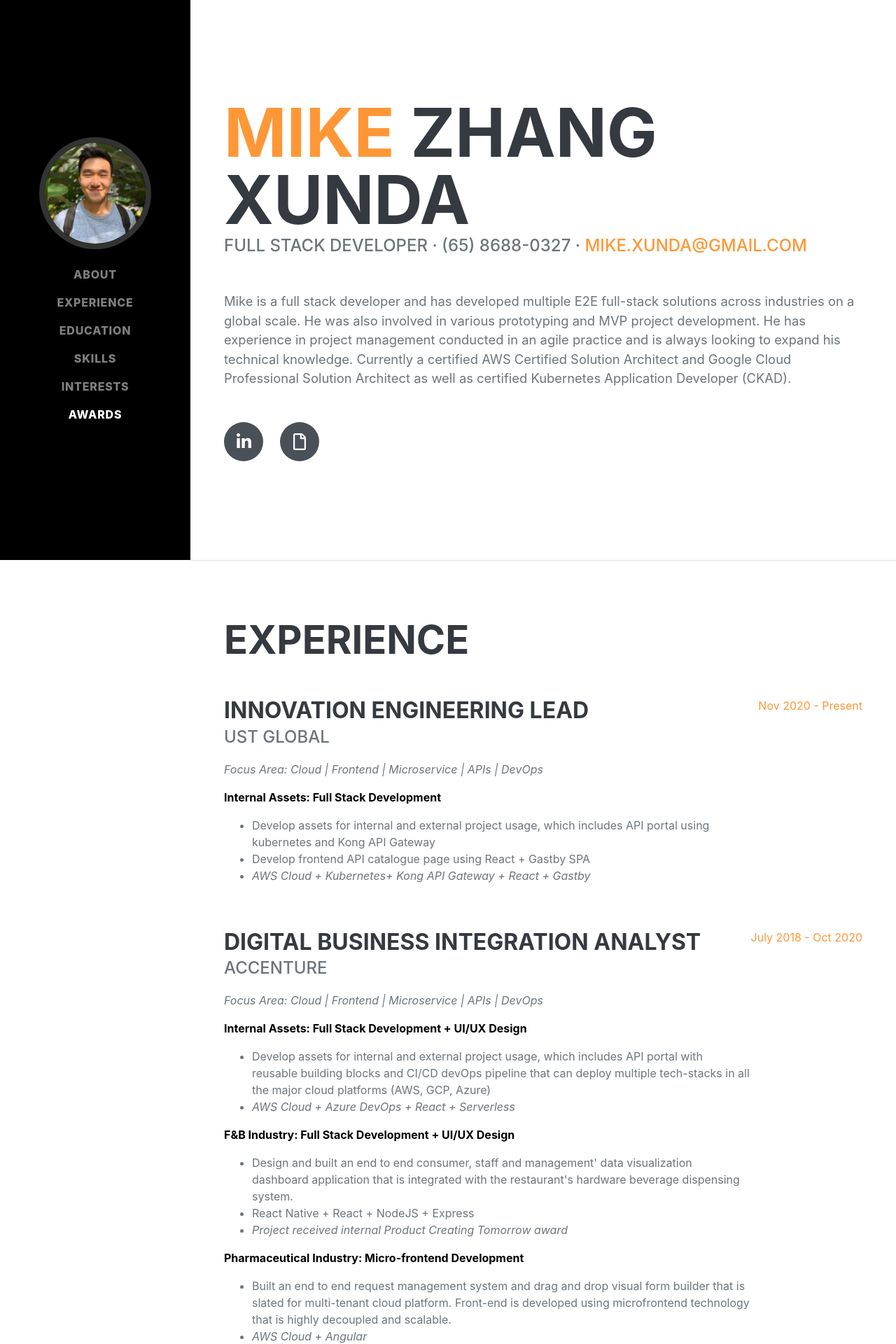
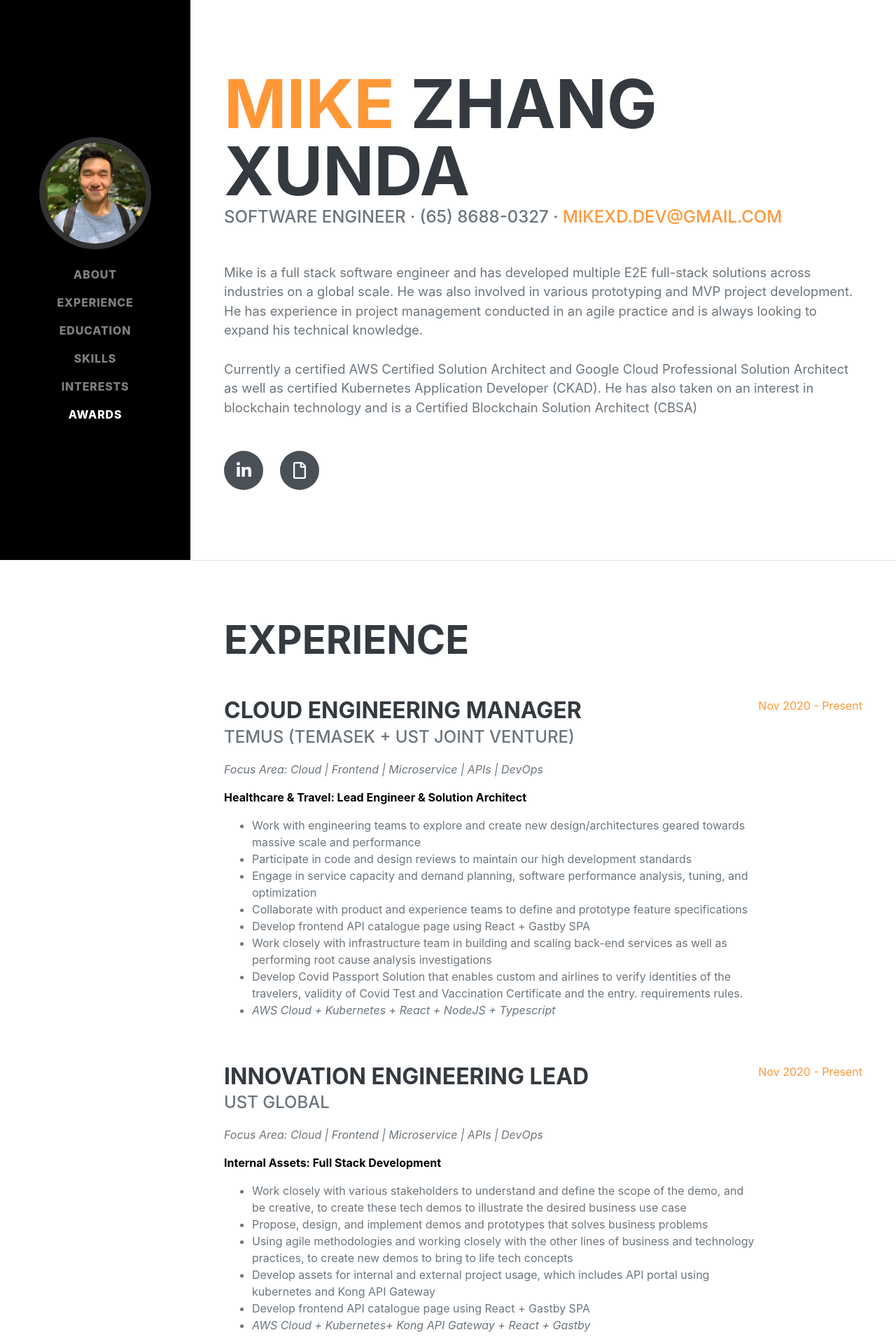
Before and after one commit to mikexd91/mikexd91.github.io, a Vue app: page / in a window 1280 px wide. Shown: the top 1920 px of the page at 70% size. Built offline with nearby package versions, Linux system fonts and the light colour scheme; a web font is replaced by a local one.

Commit message:
update temus job

```diff
--- a/src/App.vue
+++ b/src/App.vue
@@ -1,3 +1,7 @@
+/* eslint-disable max-len */
+/* eslint-disable consistent-return */
+/* eslint-disable consistent-return */
+/* eslint-disable consistent-return */
 <template>
   <div class="main-wrapper">
     <!-- Navigation-->
@@ -65,18 +69,13 @@
             Zhang Xunda
           </h1>
           <div class="subheading mb-5">
-            Full Stack Developer · (65) 8688-0327 ·
-            <a href="mailto:mike.xunda@gmail.com">mike.xunda@gmail.com</a>
+            Software Engineer · (65) 8688-0327 ·
+            <a href="mailto:mike.xunda@gmail.com">mikexd.dev@gmail.com</a>
           </div>
           <p class="lead mb-5">
-            Mike is a full stack developer and has developed multiple E2E
-            full-stack solutions across industries on a global scale. He was
-            also involved in various prototyping and MVP project development. He
-            has experience in project management conducted in an agile practice
-            and is always looking to expand his technical knowledge. Currently a
-            certified AWS Certified Solution Architect and Google Cloud
-            Professional Solution Architect as well as certified Kubernetes
-            Application Developer (CKAD).
+            Mike is a full stack software engineer and has developed multiple E2E full-stack solutions across industries on a global scale. He was also involved in various prototyping and MVP project development. He has experience in project management conducted in an agile practice and is always looking to expand his technical knowledge.
+            <br/> <br/>
+            Currently a certified AWS Certified Solution Architect and Google Cloud Professional Solution Architect as well as certified Kubernetes Application Developer (CKAD). He has also taken on an interest in blockchain technology and is a Certified Blockchain Solution Architect (CBSA)
           </p>
           <div class="social-icons">
             <a
@@ -105,6 +104,49 @@
             class="d-flex flex-column flex-md-row justify-content-between mb-5"
           >
             <div class="flex-grow-1">
+              <h3 class="mb-0">Cloud Engineering Manager</h3>
+              <div class="subheading mb-3">Temus (Temasek + UST Joint Venture)</div>
+              <p style=" font-style: italic;">
+                Focus Area: Cloud | Frontend | Microservice | APIs | DevOps
+              </p>
+              <p style=" font-weight: bold; color:black; ">
+                Healthcare & Travel: Lead Engineer & Solution Architect
+              </p>
+              <ul>
+                <li>
+                  Work with engineering teams to explore and create new design/architectures geared towards massive scale and performance
+                </li>
+                <li>
+                  Participate in code and design reviews to maintain our high development standards
+                </li>
+                <li>
+                  Engage in service capacity and demand planning, software performance analysis, tuning, and optimization
+                </li>
+                <li>
+                  Collaborate with product and experience teams to define and prototype feature specifications
+                </li>
+                <li>
+                  Develop frontend API catalogue page using React + Gastby SPA
+                </li>
+                <li>
+                  Work closely with infrastructure team in building and scaling back-end services as well as performing root cause analysis investigations
+                </li>
+                <li>
+                  Develop Covid Passport Solution that enables custom and airlines to verify identities of the travelers, validity of Covid Test and Vaccination Certificate and the entry. requirements rules.
+                </li>
+                <li style=" font-style: italic;">
+                  AWS Cloud + Kubernetes + React + NodeJS + Typescript
+                </li>
+              </ul>
+            </div>
+            <div class="flex-shrink-0">
+              <span class="text-primary">Nov 2020 - Present</span>
+            </div>
+          </div>
+          <div
+            class="d-flex flex-column flex-md-row justify-content-between mb-5"
+          >
+            <div class="flex-grow-1">
               <h3 class="mb-0">Innovation Engineering Lead</h3>
               <div class="subheading mb-3">UST Global</div>
               <p style=" font-style: italic;">
@@ -114,6 +156,15 @@
                 Internal Assets: Full Stack Development
               </p>
               <ul>
+                <li>
+                  Work closely with various stakeholders to understand and define the scope of the demo, and be creative, to create these tech demos to illustrate the desired business use case
+                </li>
+                <li>
+                  Propose, design, and implement demos and prototypes that solves business problems
+                </li>
+                <li>
+                  Using agile methodologies and working closely with the other lines of business and technology practices, to create new demos to bring to life tech concepts
+                  </li>
                 <li>
                   Develop assets for internal and external project usage, which
                   includes API portal using kubernetes and Kong API Gateway
@@ -375,6 +426,12 @@
               </span>
               Kubernetes Application Developer Certification
             </li>
+           <li>
+              <span class="fa-li">
+                <i class="fas fa-trophy text-warning"></i>
+              </span>
+              Certified Blockchain Solution Architect
+            </li>
           </ul>
         </div>
       </section>
@@ -383,37 +440,41 @@
 </template>
 
 <script>
-require("font-awesome/css/font-awesome.css");
+require('font-awesome/css/font-awesome.css');
+
 export default {
   data() {
     return {
-      title: "My portfolio"
+      title: 'My portfolio',
     };
   },
   mounted() {
     const $ = this.jquery;
     this.$nextTick(() => {
       // our custom jQuery code goes here
-      "use strict"; // Start of use strict
+
+
+      // Start of use strict
 
       // Smooth scrolling using jQuery easing
-      $('a.js-scroll-trigger[href*="#"]:not([href="#"])').click(function() {
+      // eslint-disable-next-line consistent-return
+      $('a.js-scroll-trigger[href*="#"]:not([href="#"])').click(function () {
         if (
-          location.pathname.replace(/^\//, "") ==
-            this.pathname.replace(/^\//, "") &&
-          location.hostname == this.hostname
+          location.pathname.replace(/^\//, '') ===
+            this.pathname.replace(/^\//, '') &&
+          location.hostname === this.hostname
         ) {
-          var target = $(this.hash);
+          let target = $(this.hash);
           target = target.length
             ? target
-            : $("[name=" + this.hash.slice(1) + "]");
+            : $(`[name=${this.hash.slice(1)}]`);
           if (target.length) {
-            $("html, body").animate(
+            $('html, body').animate(
               {
-                scrollTop: target.offset().top
+                scrollTop: target.offset().top,
               },
               1000,
-              "easeInOutExpo"
+              'easeInOutExpo',
             );
             return false;
           }
@@ -421,16 +482,16 @@ export default {
       });
 
       // Closes responsive menu when a scroll trigger link is clicked
-      $(".js-scroll-trigger").click(function() {
-        $(".navbar-collapse").collapse("hide");
+      $('.js-scroll-trigger').click(() => {
+        $('.navbar-collapse').collapse('hide');
       });
 
       // Activate scrollspy to add active class to navbar items on scroll
-      $("body").scrollspy({
-        target: "#sideNav"
+      $('body').scrollspy({
+        target: '#sideNav',
       });
     });
-  }
+  },
 };
 </script>
 
```
Also changed, not shown: 3 other files (tests, documents, lock files or other folders).
